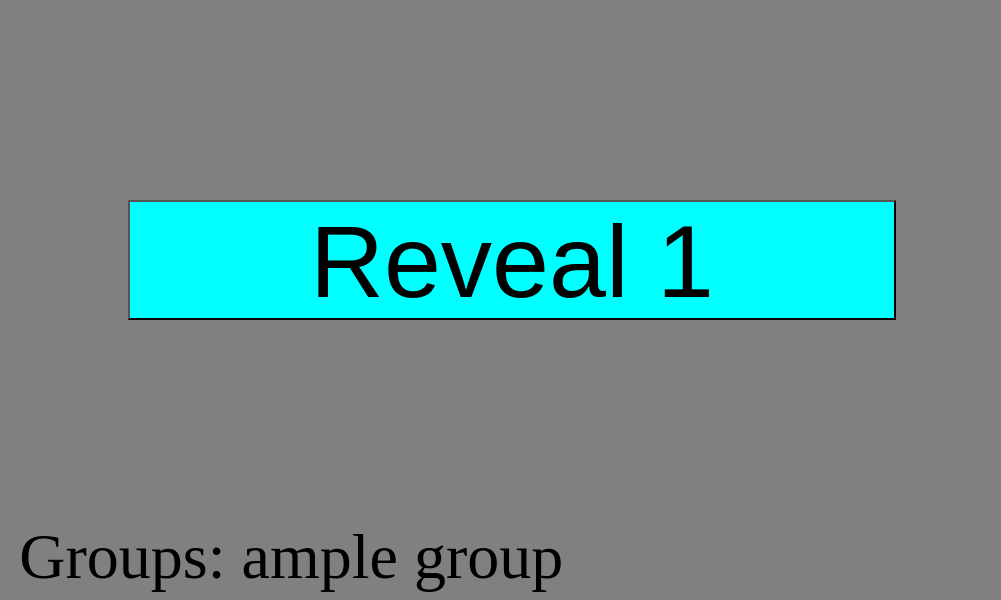
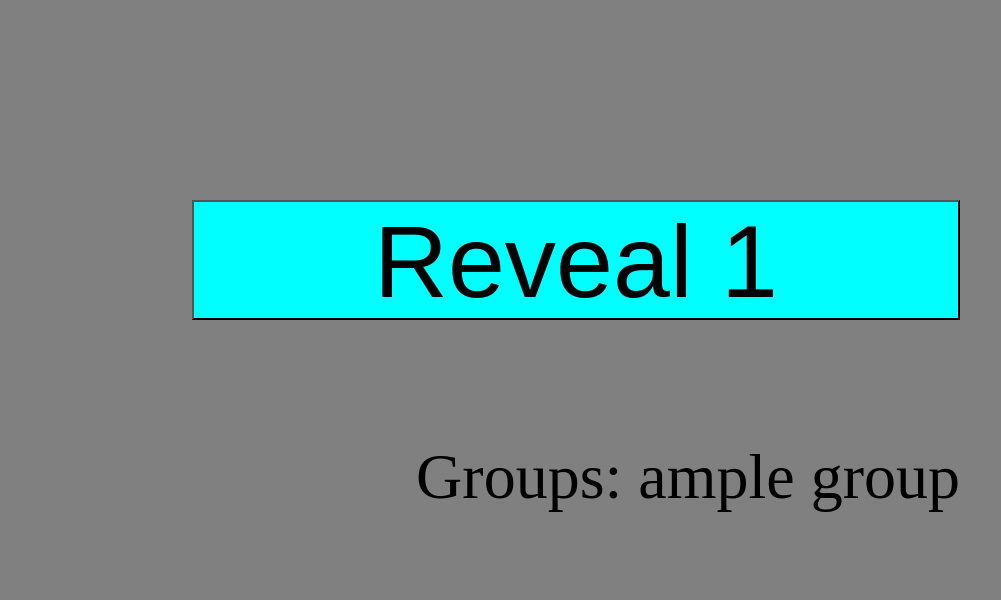
Before and after one commit to babo-2/Spion, a Flask app: template templates/game.html in a window 1280 px wide. Shown: the part 200-800 px from the top of the page, without its empty margins (0-1001 px from the left). Run offline with Flask 3, Linux system fonts and the light colour scheme; the template is opened without the code that fills it: most values are stand-ins (such as "Sample title", 1, 10 or a date in 2020).

Commit message:
Add files via upload

```diff
--- a/static/Game/style.css
+++ b/static/Game/style.css
@@ -5,21 +5,21 @@ body{
 .text{
     position: absolute;
     font-size: 5vw;
-    right: 30%;
-    top: 25%;
+    right: 25%;
+    top: 30%;
 }
 
 .groups{
     position: absolute;
     font-size: 5vw;
-    top: 90%;
-    right: 56%;
+    top: 80%;
+    right: 25%;
 }
 
 .reveal{
     position: absolute;
     top: 50%;
-    right: 30%;
+    right: 25%;
     width: 60vw;
     height: 15vh;
     font-size: 8vw;
```
